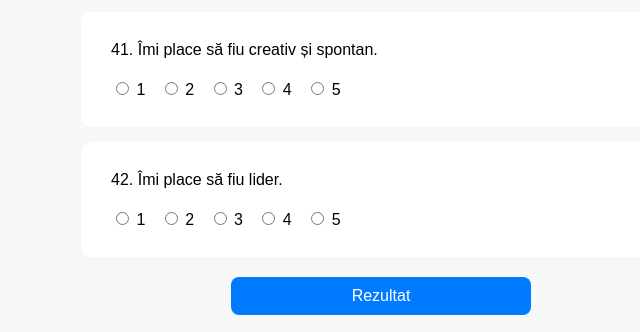
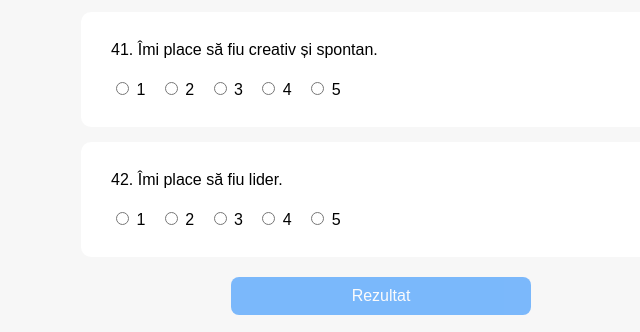
Before and after one commit to sorinneculae/workshops, a plain HTML site: page riasec/index.html in a window 1280 px wide. Shown: the part 5330-5662 px from the top of the page, without its empty margins (259-899 px from the left). Drawn offline with nearby package versions, Linux system fonts and the light colour scheme.

Commit message:
Uncomment checkAllAnswered function and logic

```diff
--- a/riasec/index.html
+++ b/riasec/index.html
@@ -327,25 +327,25 @@
       form.appendChild(div);
     });
 
-    // function checkAllAnswered() {
-    //   const totalQuestions = questions.length;
-    //   const answeredQuestions = form.querySelectorAll("input[type=radio]:checked").length;
-    //   const button = document.querySelector("button");
+    function checkAllAnswered() {
+      const totalQuestions = questions.length;
+      const answeredQuestions = form.querySelectorAll("input[type=radio]:checked").length;
+      const button = document.querySelector("button");
 
-    //   if (answeredQuestions === totalQuestions) {
-    //     button.disabled = false;
-    //     button.style.opacity = "1";
-    //     button.style.cursor = "pointer";
-    //   } else {
-    //     button.disabled = true;
-    //     button.style.opacity = "0.5";
-    //     button.style.cursor = "not-allowed";
-    //   }
-    // }
+      if (answeredQuestions === totalQuestions) {
+        button.disabled = false;
+        button.style.opacity = "1";
+        button.style.cursor = "pointer";
+      } else {
+        button.disabled = true;
+        button.style.opacity = "0.5";
+        button.style.cursor = "not-allowed";
+      }
+    }
 
-    // form.addEventListener("change", checkAllAnswered);
+    form.addEventListener("change", checkAllAnswered);
 
-    // checkAllAnswered();
+    checkAllAnswered();
 
     let chart = null;
 
@@ -383,7 +383,7 @@
 
         document.getElementById("description").innerHTML += `
         <br>------------<br>
-        Daca ai interbari suplimentare sau daca ai nevoie de sustinere si indrumare, ma poti contacta la <a href="mailto:sorin.neculae@gmail.com" target="_blank">sorin.neculae@gmail.com</a>`;
+        Daca ai intrebari suplimentare sau daca ai nevoie de sustinere si indrumare, ma poti contacta la <a href="mailto:sorin.neculae@gmail.com" target="_blank">sorin.neculae@gmail.com</a>`;
 
       // desenăm graficul
       const ctx = document.getElementById("riasecChart").getContext("2d");
```
